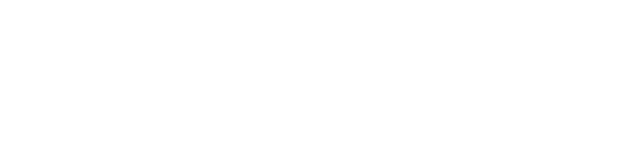
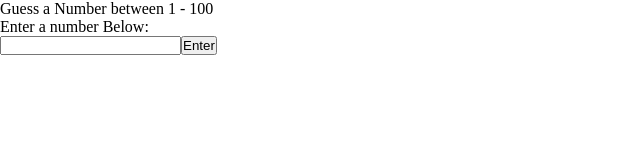
Before and after one commit to ALIPHATICHYD/NUMBER-GUESSING-GAME, a plain HTML site: page index.html in a window 1280 px wide. Shown: the whole page, without its empty margins (0-640 px from the left). Drawn offline with Linux system fonts and the light colour scheme; files that its build step writes are made by us from their sources.

Commit message:
Update index.html

```diff
--- a/index.html
+++ b/index.html
@@ -7,3 +7,16 @@
     <link rel="stylesheet" href="/JAVASCRIPT/GUESSING-GAME/style.css">
     <title>NUMBER_GUESSING_GAME</title>
 </head>
+<body>
+
+    <div id="box">
+
+        <p>Guess a Number between 1 - 100</p>
+        <p id="rule">Enter a number Below:</p>
+        <input type="number" id="input"><button id="button">Enter</button>
+
+    </div>
+
+    <script src="/JAVASCRIPT/GUESSING-GAME/script.js"></script>
+</body>
+</html>
```
